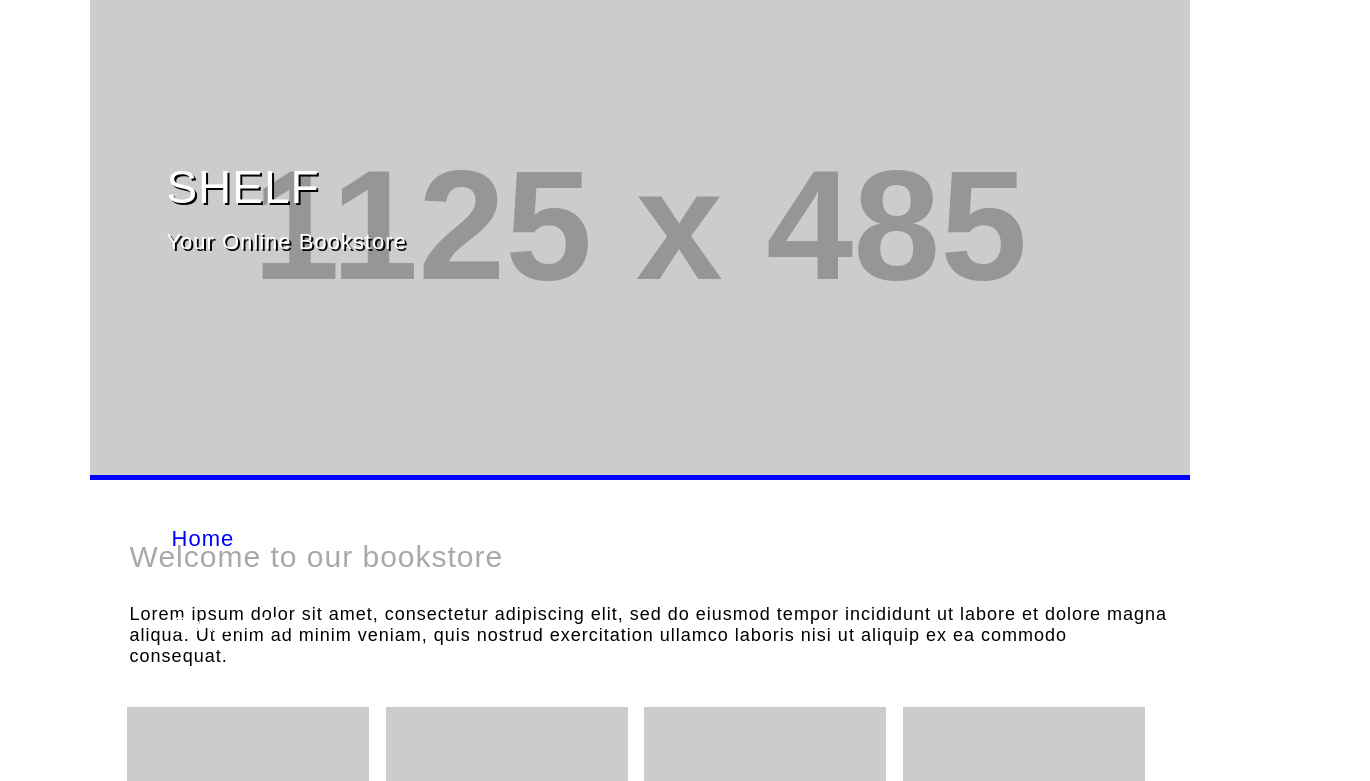
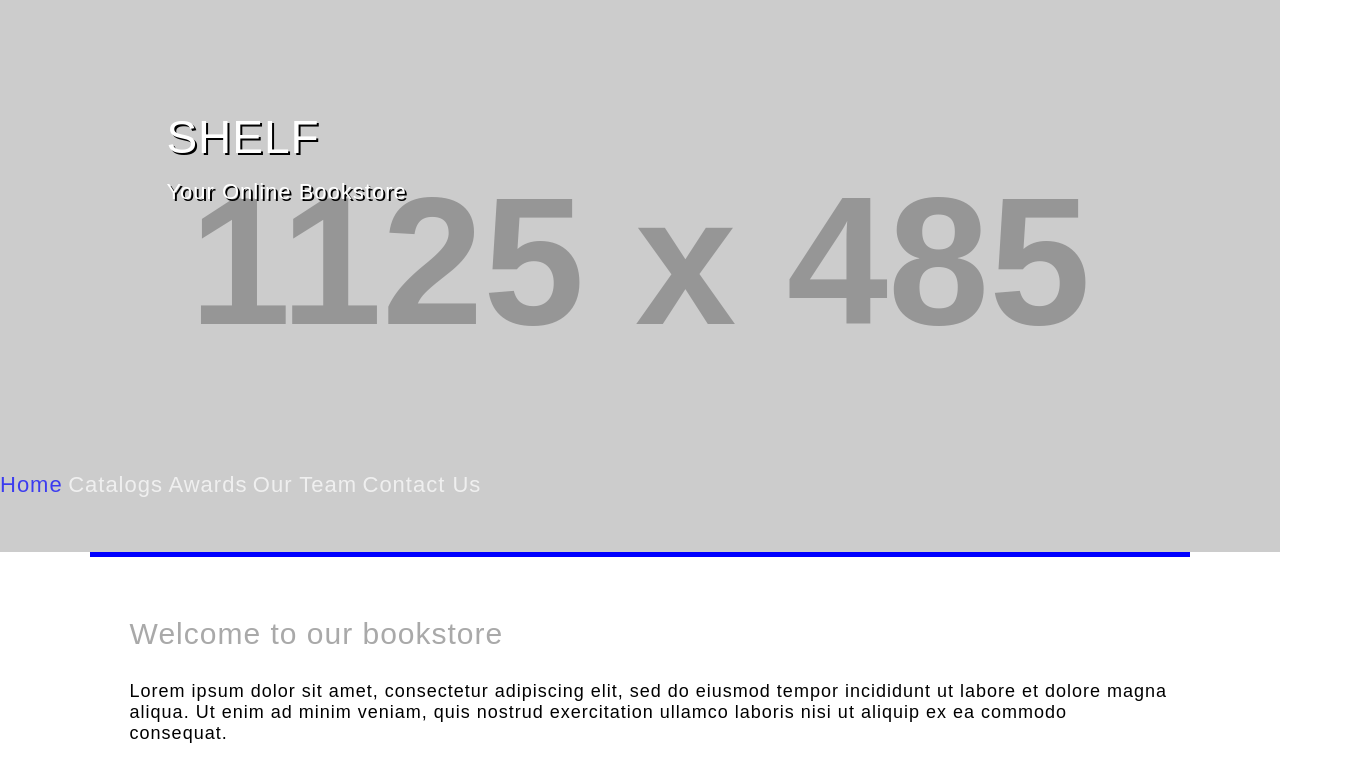
Before and after one commit to Shirly-D/Shelf, a plain HTML site: page shelf-framework/index.html in a window 1280 px wide. Shown: the top 781 px of the page, 1370 px wide, since content can reach past the window. Drawn offline with Linux system fonts and the light colour scheme; placeholder pictures from the web are drawn by us.

Commit message:
css section

```diff
--- a/shelf-framework/assets/css/style.css
+++ b/shelf-framework/assets/css/style.css
@@ -111,7 +111,6 @@ li {
 }
 /* for container */
 .container {
-  background-color: #fff;
   width: 100%;
 }
 
@@ -119,7 +118,11 @@ li {
   Header styling starts here
 =================================*/
 
-header  img {
+header {
+  position: relative;
+}
+
+header .wrapper {
   width: 100%;
   height: auto;
 }
@@ -142,9 +145,6 @@ header  img {
   color: white;
   font-size: 22px;
   text-shadow: 2px 2px #000;
-}
-
-.banner-text {
   text-transform: capitalize;
 }
 
@@ -153,13 +153,9 @@ header  img {
   height: 80px;
 }
 
-.nav-section ul li a {
-  text-transform: capitalize;
-}
-
 .nav-section {
-  top: 62%;
   position: absolute;
+  bottom: 0;
 
 }
 
@@ -167,11 +163,12 @@ header  img {
   color: #fff;
   font-size: 22px;
   display: inline-block;
-  padding: 30px 82px;
   text-align: center;
+  opacity: 0.7;
+  text-transform: capitalize;
 
 }
- .nav-section ul li:first-child a {
+ .nav-section ul li a.active {
   color: #0000ff;
 }
 
```
